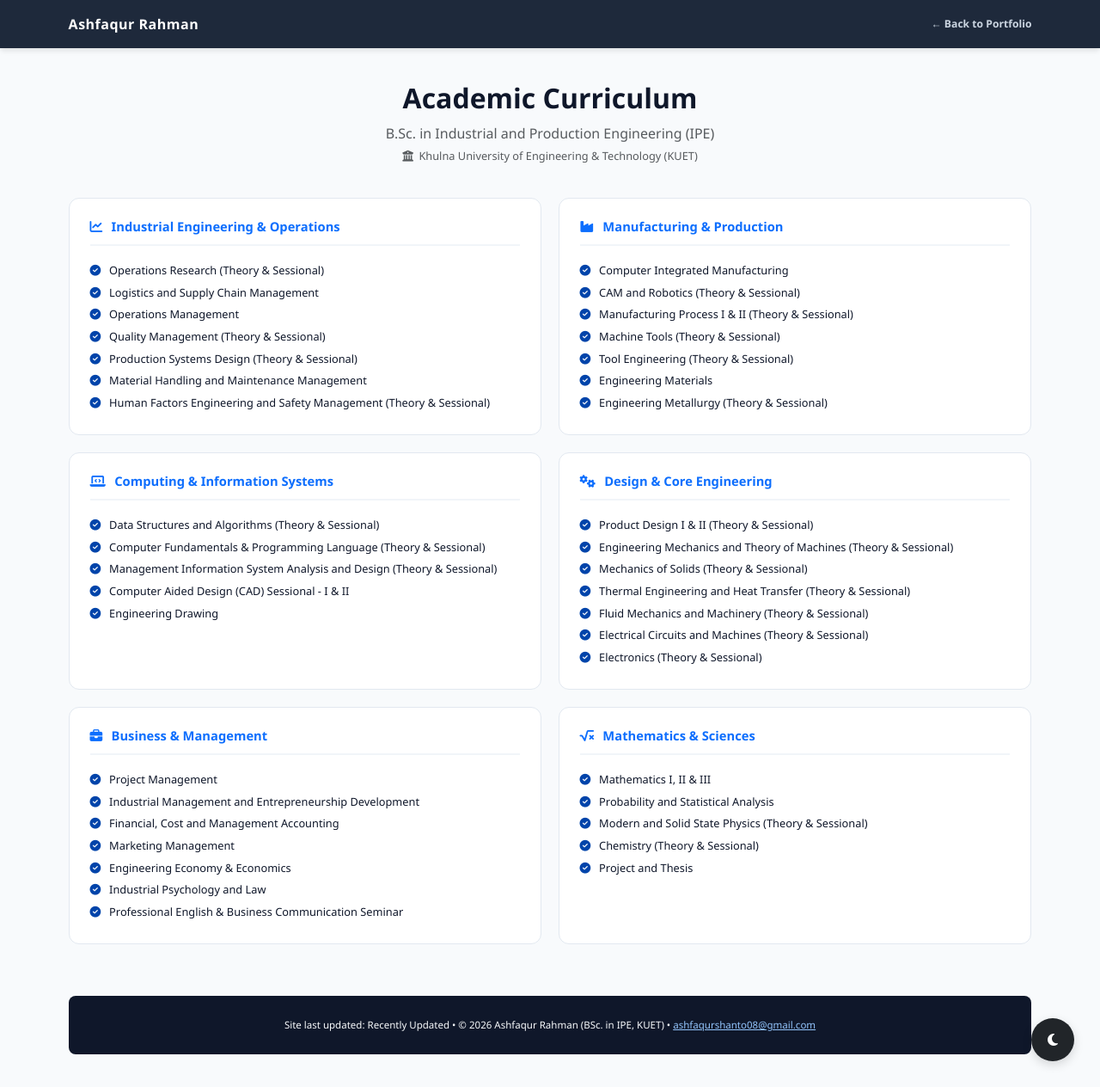
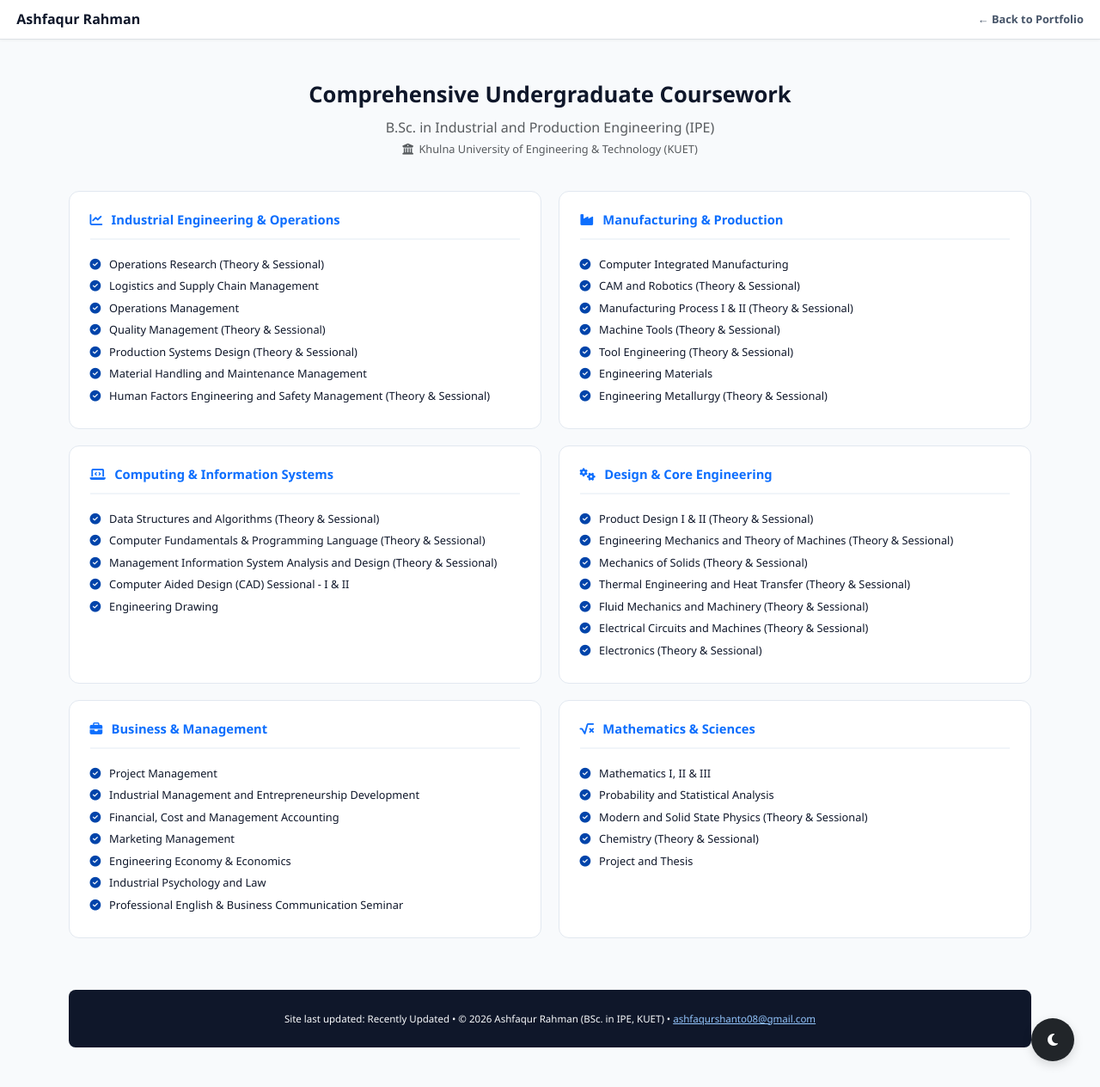
Before and after one commit to AshfaqurRahman99/AshfaqurRahman99.github.io, a Jekyll site: the page education.html, which Jekyll copies as it is, in a window 1280 px wide and 1264 px high. Shown: the whole window at 86% size. Built offline with Jekyll 4.4.1, drawn with Linux system fonts in a browser that asks for light colours.

Commit message:
Update education.html

```diff
--- a/education.html
+++ b/education.html
@@ -20,6 +20,28 @@
             scroll-behavior: smooth;
         }
 
+        /* Navbar & Basic Styling */
+        .navbar {
+            background-color: #ffffff !important;
+            box-shadow: 0 1px 3px rgba(0, 0, 0, 0.05);
+        }
+
+        .navbar-brand {
+            font-weight: 700;
+            color: #0f172a !important;
+        }
+
+        .back-link {
+            font-weight: 600;
+            color: #475569;
+            text-decoration: none;
+            transition: color 0.2s;
+        }
+
+        .back-link:hover {
+            color: #2563eb;
+        }
+
         /* -------------------------
            BASE THEME STYLES
            ------------------------- */
@@ -35,6 +57,61 @@
         body.dark-theme {
             background-color: #0b1120;
             color: #f8fafc;
+        }
+
+        /* -------------------------
+           MASTER DARK MODE FIX
+           ------------------------- */
+        body.dark-theme {
+            background-color: #0f172a !important;
+            color: #cbd5e1 !important;
+        }
+
+        body.dark-theme .navbar,
+        body.dark-theme .content-box {
+            background-color: #1e293b !important;
+            border-color: #334155 !important;
+            box-shadow: 0 4px 12px rgba(0, 0, 0, 0.4) !important;
+        }
+
+        body.dark-theme h1,
+        body.dark-theme h2,
+        body.dark-theme div[style*="color: #0f172a"] {
+            color: #f8fafc !important;
+        }
+
+        body.dark-theme h3 {
+            color: sandybrown !important;
+        }
+
+        body.dark-theme .role-title {
+            color: #60a5fa !important;
+        }
+
+        body.dark-theme .org-meta {
+            color: #94a3b8 !important;
+        }
+
+        body.dark-theme p,
+        body.dark-theme li,
+        body.dark-theme .text-muted {
+            color: #e6e6e6 !important;
+        }
+
+        body.dark-theme .navbar-brand,
+        body.dark-theme .back-link {
+            color: #f8fafc !important;
+        }
+
+        body.dark-theme .back-link:hover {
+            color: #60a5fa !important;
+        }
+
+        /* footer box dark mode */
+        body.dark-theme .dark-footer {
+            background-color: #1e293b !important;
+            border-color: #334155 !important;
+            box-shadow: 0 4px 12px rgba(0, 0, 0, 0.4) !important;
         }
 
         /* -------------------------
@@ -62,10 +139,6 @@
             background-color: #1e293b;
             padding: 16px 0;
             box-shadow: 0 4px 6px -1px rgba(0, 0, 0, 0.1);
-        }
-
-        .dark-theme.custom-header {
-            background-color: #e5e6e8;
         }
 
         .custom-header .logo-name {
@@ -126,7 +199,7 @@
         }
 
         body.dark-theme .course-icon {
-            color: sandybrown;
+            color: rgb(245, 119, 9);
         }
 
         /* Footer Styling */
@@ -180,19 +253,20 @@
 
 <body>
 
-    <!-- PERMANENT DARK HEADER -->
-    <header class="custom-header">
-        <div class="container d-flex justify-content-between align-items-center">
-            <a href="index.html" class="logo-name">Ashfaqur Rahman</a>
-            <a href="index.html" class="back-link">&larr; Back to Portfolio</a>
+    <nav class="navbar navbar-expand-lg fixed-top border-bottom">
+        <div class="container-fluid px-4">
+            <a class="navbar-brand" href="index.html">Ashfaqur Rahman</a>
+            <div class="ms-auto">
+                <a href="index.html" class="back-link">&larr; Back to Portfolio</a>
+            </div>
         </div>
-    </header>
+    </nav>
 
     <!-- MAIN CONTENT -->
     <div class="container mb-5">
         <!-- Header -->
         <div class="text-center mb-5 mt-4">
-            <h1 class="fw-bold mb-3">Academic Curriculum</h1>
+            <h2 class="fw-bold mb-3">Comprehensive Undergraduate Coursework</h2>
             <h5 class="text-muted mb-2">B.Sc. in Industrial and Production Engineering (IPE)</h5>
             <p class="text-muted"><i class="fa-solid fa-building-columns me-2"></i>Khulna University of Engineering &
                 Technology (KUET)</p>
```
